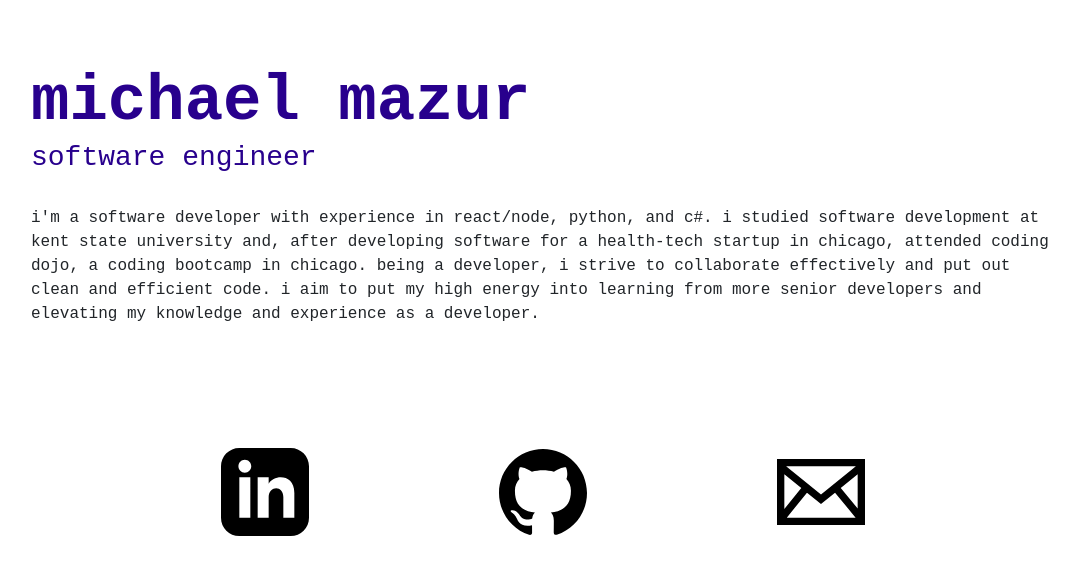
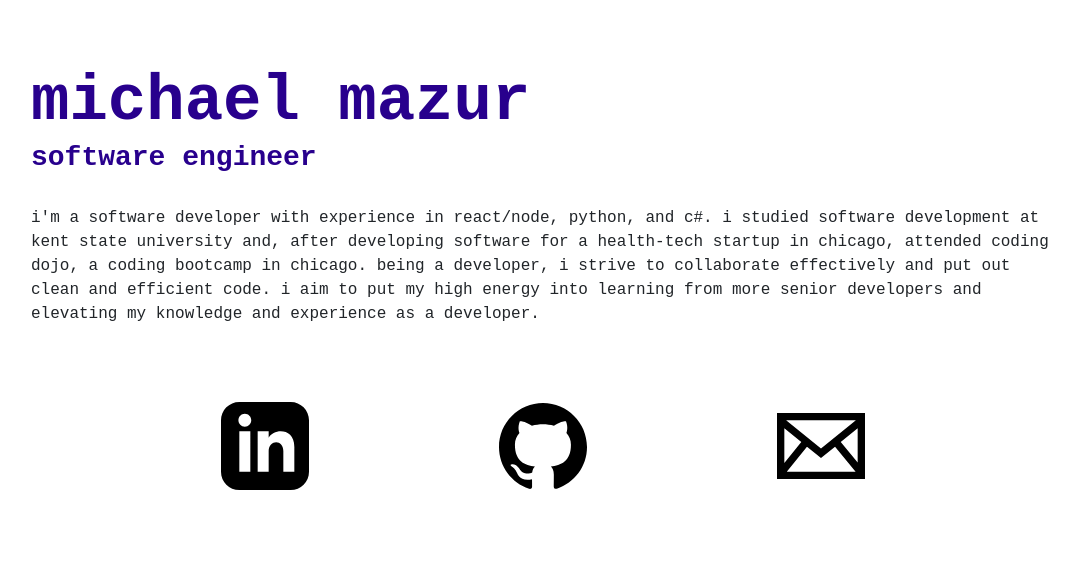
Before and after one commit to mazurasdf/portfolio_site, a React (Create React App) app: page / in a window 1280 px wide. Shown: the top 574 px of the page, without its empty margins (97-1176 px from the left). Built offline with nearby package versions, Linux system fonts and the light colour scheme.

Commit message:
prepared skills sections

```diff
--- a/src/App.js
+++ b/src/App.js
@@ -1,5 +1,6 @@
 import React from 'react';
 import Main from './views/Main';
+import Skills from './views/Skills';
 import 'bootstrap/dist/css/bootstrap.min.css';
 import './static/css/site.css';
 
@@ -7,6 +8,7 @@ function App() {
   return (
     <div className="App">
       <Main />
+      <Skills />
     </div>
   );
 }
--- a/src/static/css/site.css
+++ b/src/static/css/site.css
@@ -9,6 +9,7 @@ body{
     margin-left: 10%;
     margin-right: 10%;
     text-align: left;
+    max-width: 80%;
 }
 
 div{
@@ -19,6 +20,10 @@ h1{
     font-size: 4em;
     font-weight: bold;
     margin-bottom: 0em;
+}
+
+h3{
+    font-weight: bold;
 }
 
 .navy{
@@ -36,7 +41,7 @@ h1{
 #contact-list{
     display: flex;
     justify-content: space-evenly;
-    margin-top: 8%;
+    margin-top: 3.5%;
 }
 
 .contact svg{
--- /dev/null
+++ b/src/views/Skills.js
@@ -0,0 +1,11 @@
+import React from 'react';
+
+const Skills = (props) => {
+    return(
+        <div>
+
+        </div>
+    )
+}
+
+export default Skills;
```
